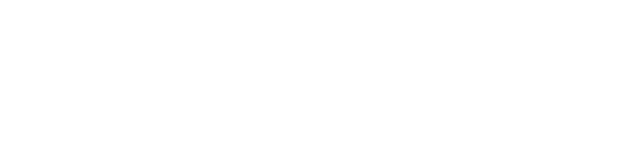
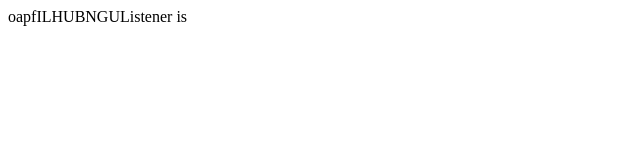
Before and after one commit to Ashishsharmastudio/webdeveloper, a plain HTML site: page index.html in a window 1280 px wide. Shown: the whole page, without its empty margins (0-640 px from the left). Drawn offline with Linux system fonts and the light colour scheme.

Commit message:
test commit

```diff
--- a/index.html
+++ b/index.html
@@ -7,7 +7,7 @@
 </head>
 <body>
     <div id="app">
-
+          oapfILHUBNGUListener is
     </div>
 </body>
 </html>
```
Also changed, not shown: front.html (deleted, +0 -1 lines).
